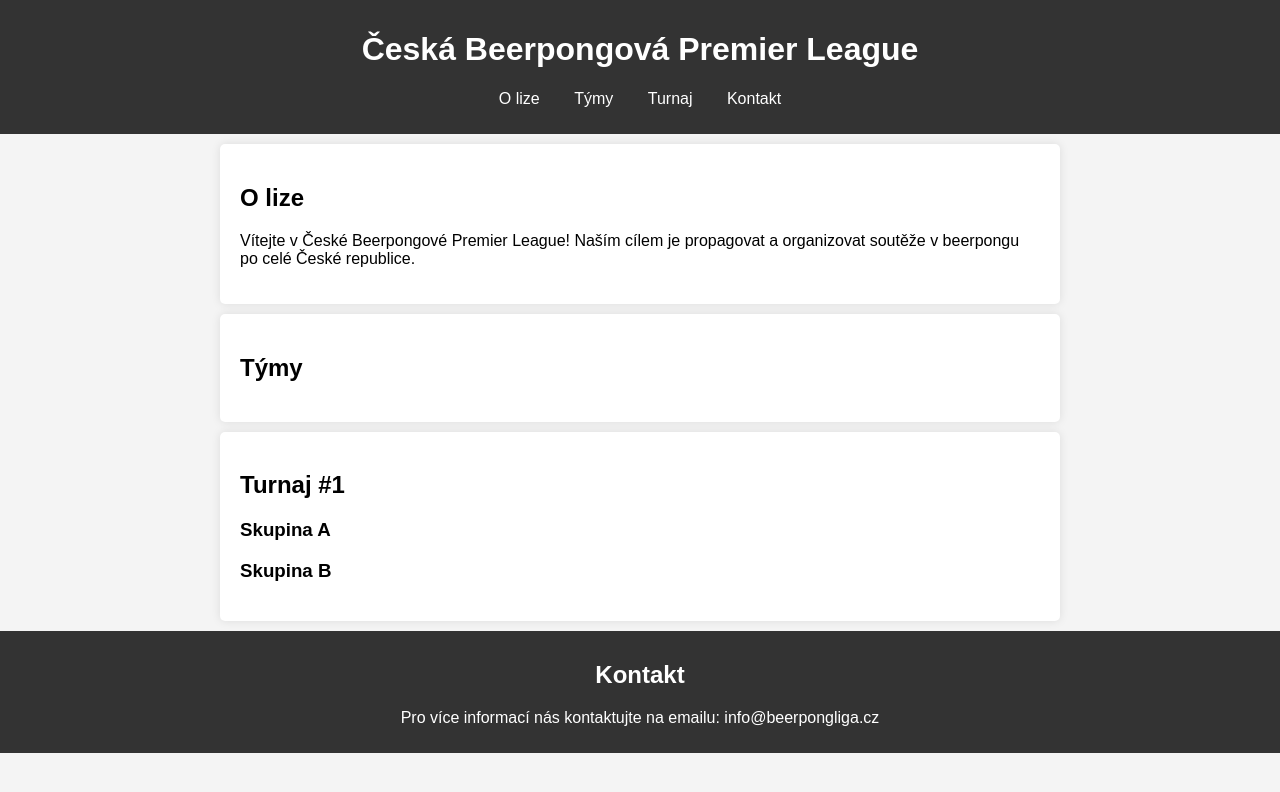
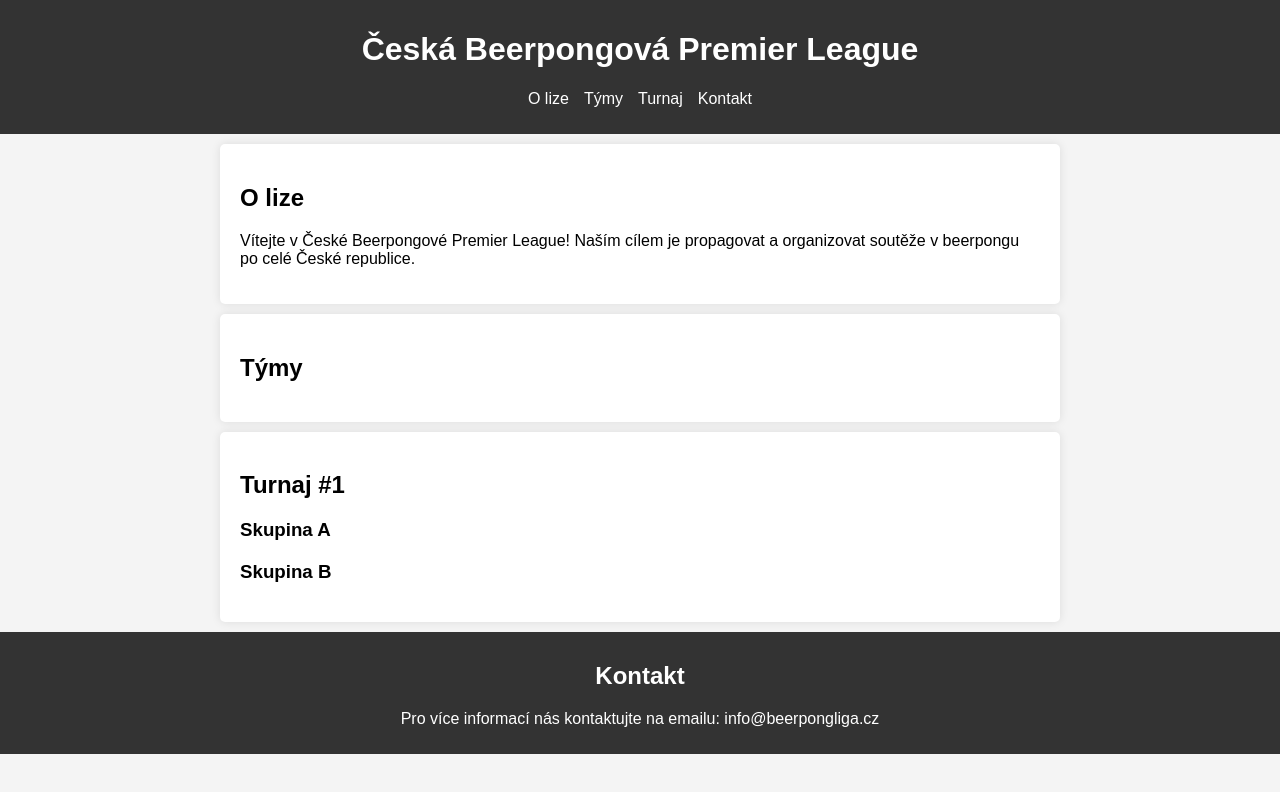
Before and after one commit to Beerpong-PL/Premier-League, a plain HTML site: page index.html in a window 1280 px wide. Drawn offline with Linux system fonts and the light colour scheme.

Commit message:
Update style.css

```diff
--- a/style.css
+++ b/style.css
@@ -15,11 +15,13 @@ header {
 nav ul {
     list-style: none;
     padding: 0;
+    display: flex;
+    justify-content: center;
+    gap: 15px;
 }
 
 nav ul li {
     display: inline;
-    margin: 0 15px;
 }
 
 nav ul li a {
@@ -36,6 +38,10 @@ section {
     box-shadow: 0 0 10px rgba(0, 0, 0, 0.1);
 }
 
+.group {
+    margin-top: 20px;
+}
+
 footer {
     text-align: center;
     padding: 10px;
```
